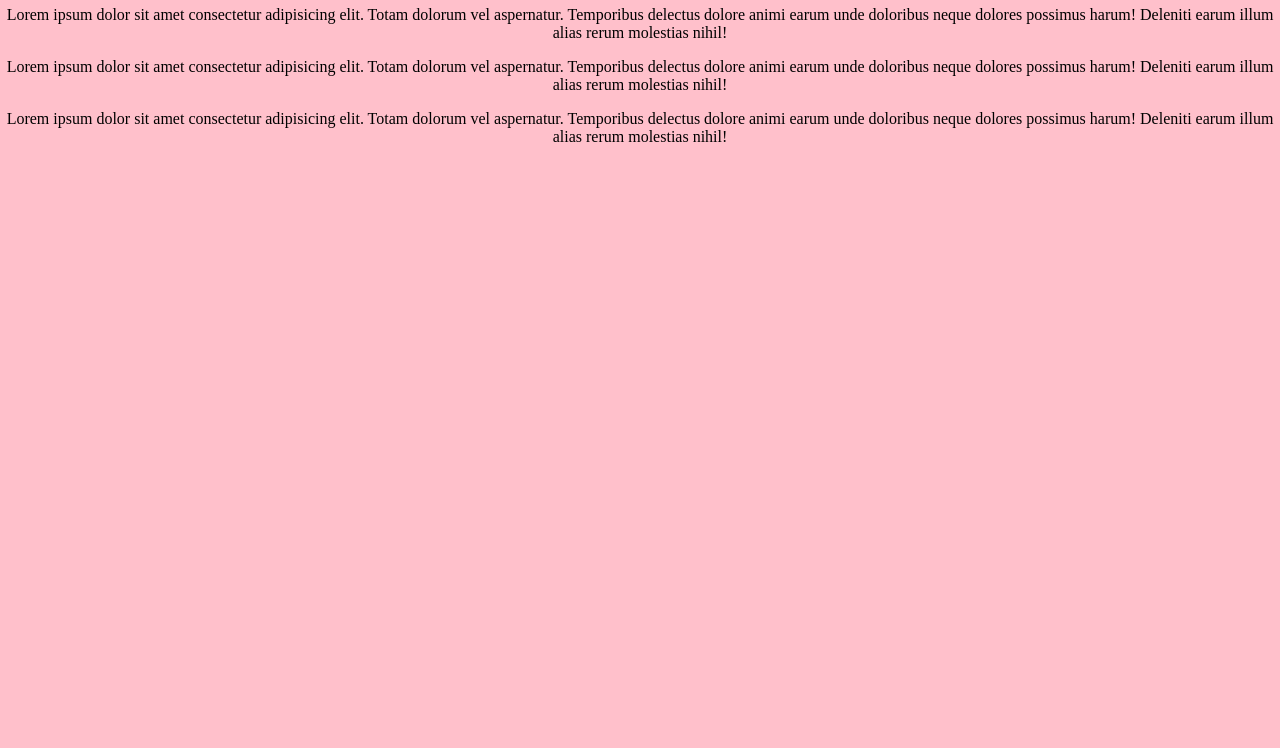
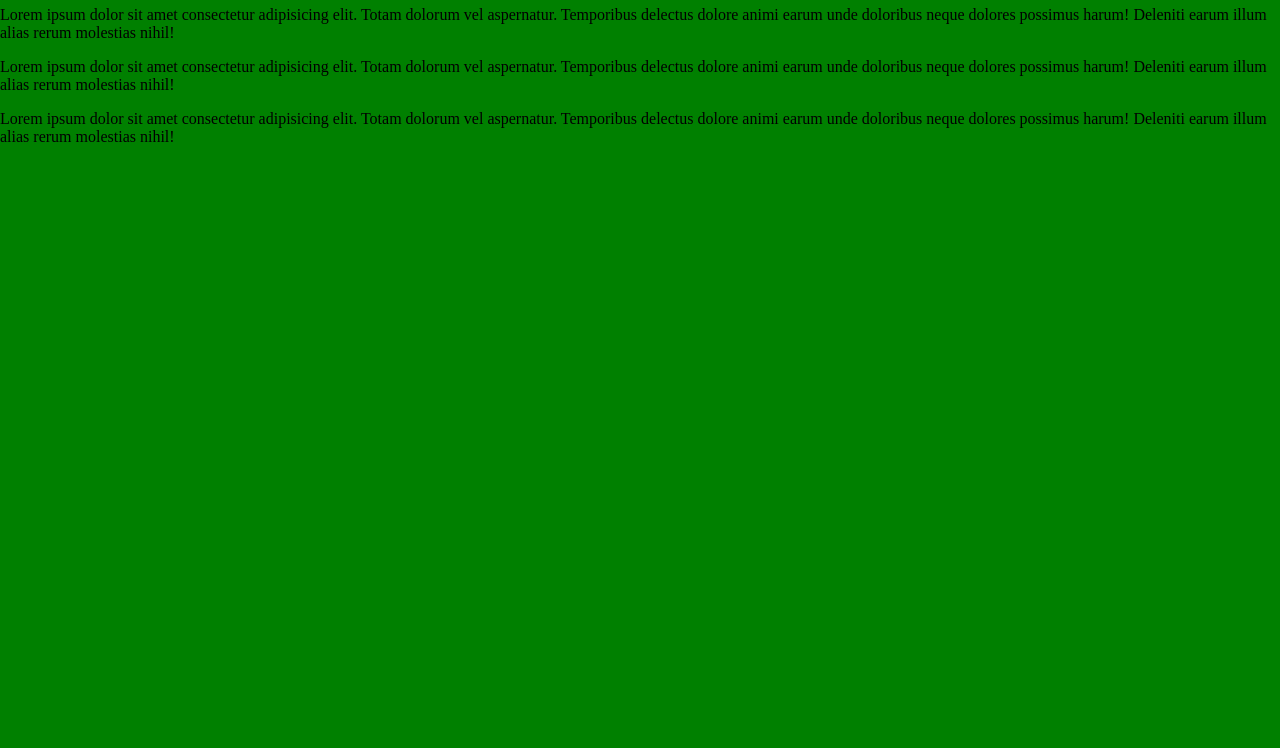
Before and after one commit to Blessonpx/proto_configuration, a plain HTML site: page index.html in a window 1280 px wide. Shown: the part 52-800 px from the top of the page. Drawn offline with Linux system fonts and the light colour scheme.

Commit message:
Update styles.css

```diff
--- a/styles.css
+++ b/styles.css
@@ -1,6 +1,6 @@
 body{
 margin:0;
-background:pink;
-text-align:center;
+background:green;
+text-align:left;
 
 }
```
